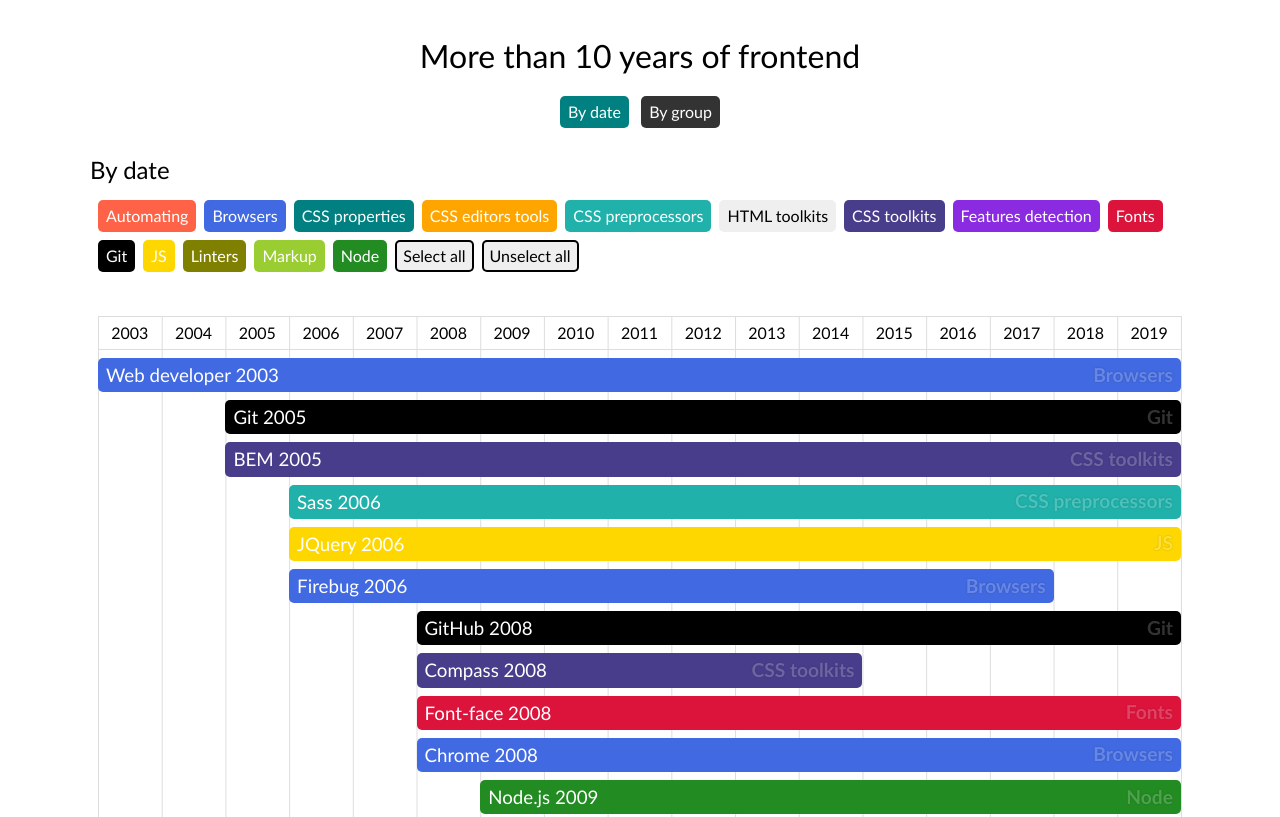
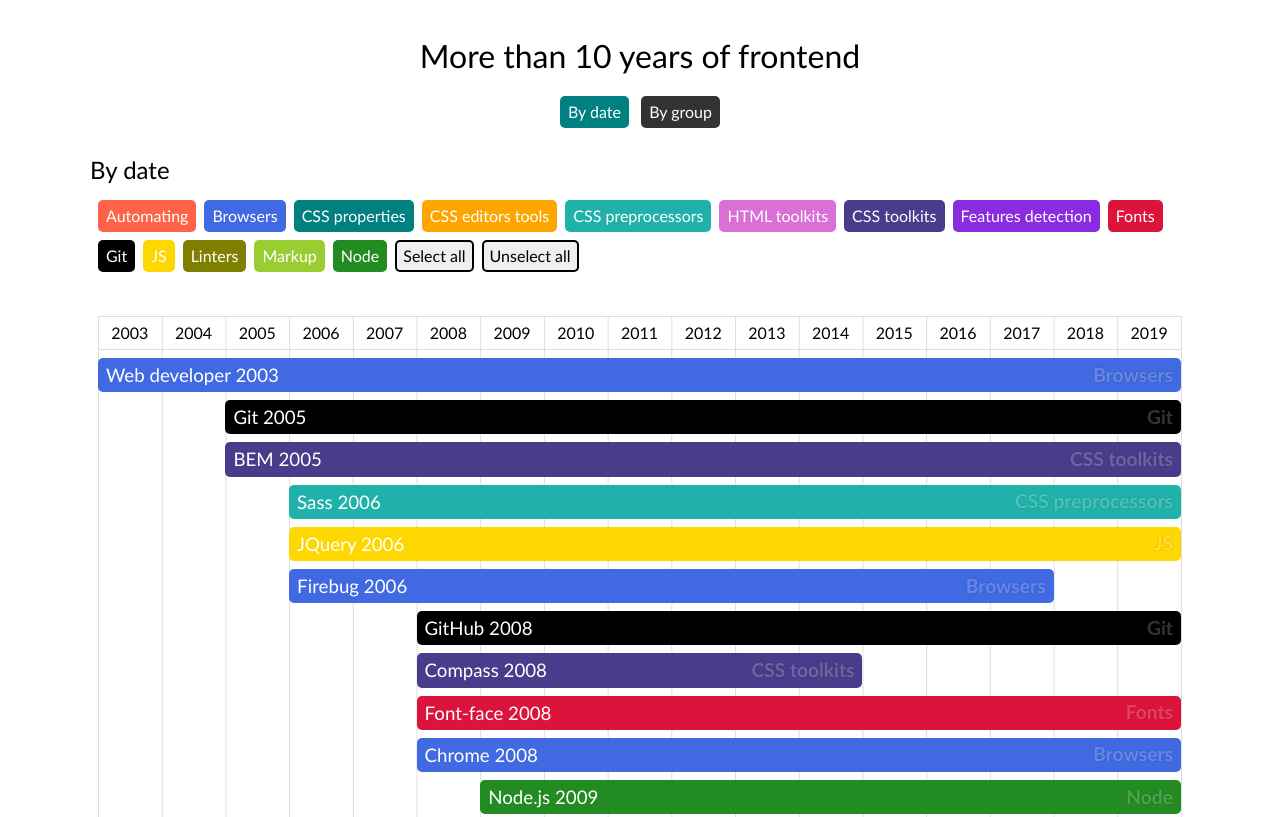
Before and after one commit to web-standards-ru/10-years-of-frontend, a plain HTML site: page index.html in a window 1280 px wide. Shown: the top 817 px of the page. Drawn offline with Linux system fonts and the light colour scheme.

Commit message:
Add styles for HTML toolkits

```diff
--- a/styles.css
+++ b/styles.css
@@ -24,6 +24,7 @@
   --col-features-detection: blueviolet;
   --col-fonts: crimson;
   --col-git: black;
+  --col-html-toolkits: orchid;
   --col-js: gold;
   --col-linters: olive;
   --col-markup: yellowgreen;
@@ -468,6 +469,17 @@
   color: #FFF;
 }
 
+/* HTML toolkits */
+.nav-group__control--type-html-toolkits {
+  background: #FFF;
+  color: var(--col-html-toolkits);
+}
+.list-data__item--type-html-toolkits,
+.nav-group__control--type-html-toolkits.nav-group__control--active {
+  background: var(--col-html-toolkits);
+  color: #FFF;
+}
+
 /* Select/unselect */
 .list-data__item--type-select-all,
 .list-data__item--type-unselect-all {
```
